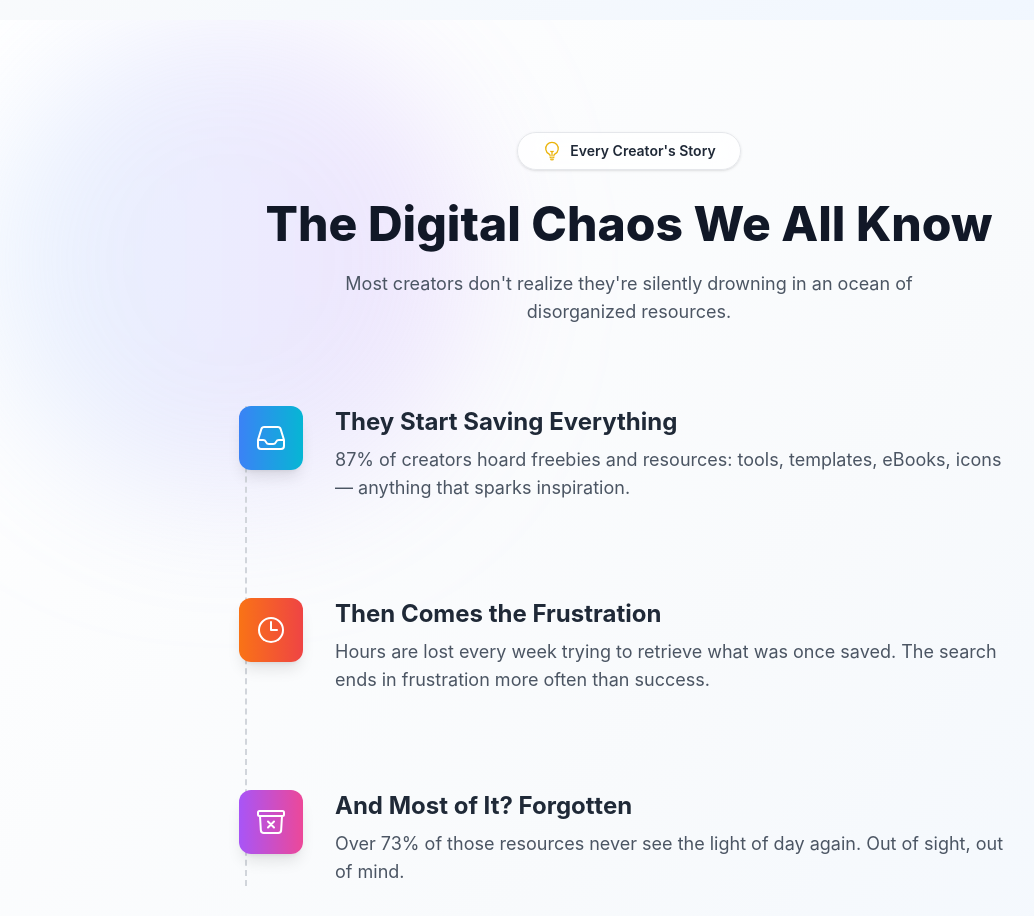
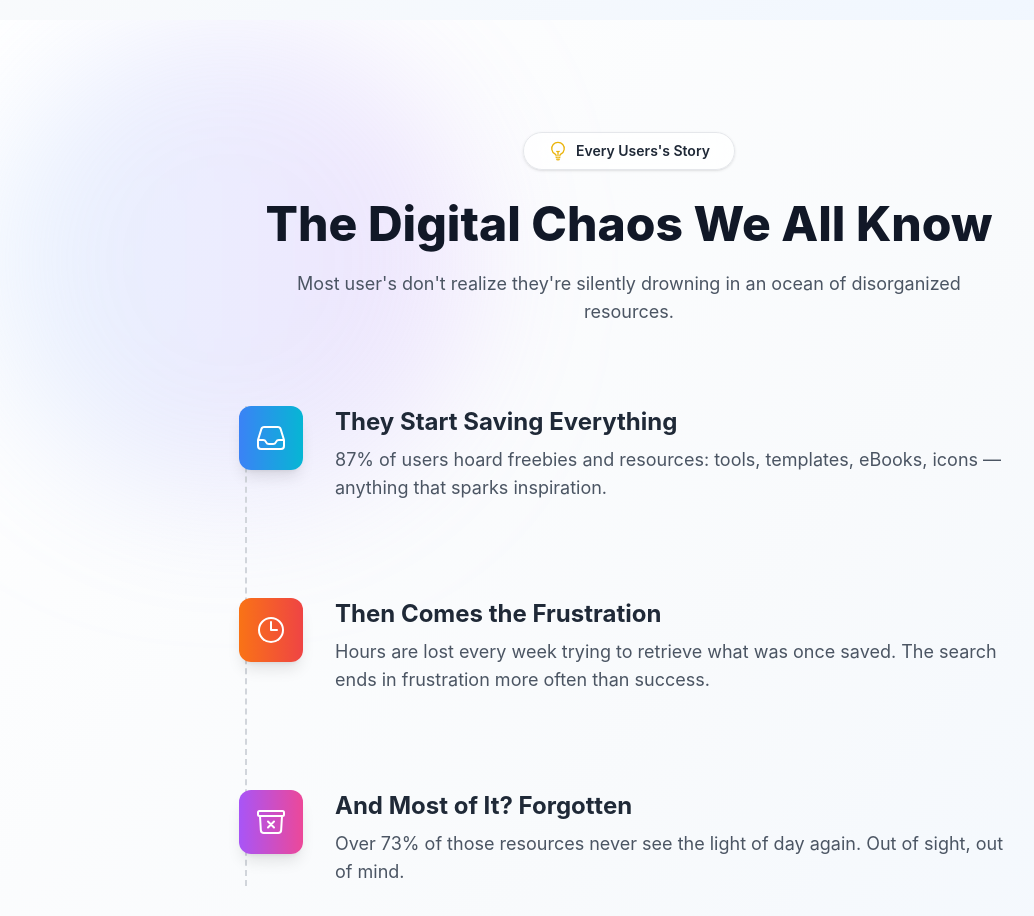
Before and after one commit to nafri-dev/Freebeez.dev, a React (Vite) app in the folder Frontend/: page / in a window 1280 px wide. Shown: the part 1520-2436 px from the top of the page, without its empty margins (11-1045 px from the left). Built offline with nearby package versions, Linux system fonts and the light colour scheme; no server answers.

Commit message:
Small Typo Correction

```diff
--- a/Frontend/src/components/ProblemSection.jsx
+++ b/Frontend/src/components/ProblemSection.jsx
@@ -24,13 +24,13 @@ const ProblemSection = () => {
         <div className="text-center mb-20">
           <div className="inline-flex items-center px-6 py-2 bg-white/80 backdrop-blur-md border border-gray-200 text-gray-800 text-sm font-semibold rounded-full shadow">
             <LightBulbIcon className="w-5 h-5 text-yellow-500 mr-2" />
-            Every Creator's Story
+            Every Users's Story
           </div>
           <h2 className="text-5xl font-extrabold mt-6 mb-4 text-gray-900 leading-tight">
             The Digital Chaos We All Know
           </h2>
           <p className="text-lg text-gray-600 max-w-2xl mx-auto">
-            Most creators don't realize they're silently drowning in an ocean of disorganized resources.
+            Most user's don't realize they're silently drowning in an ocean of disorganized resources.
           </p>
         </div>
 
@@ -41,7 +41,7 @@ const ProblemSection = () => {
               icon: InboxIcon,
               color: "from-blue-500 to-cyan-500",
               description:
-                "87% of creators hoard freebies and resources: tools, templates, eBooks, icons — anything that sparks inspiration."
+                "87% of users hoard freebies and resources: tools, templates, eBooks, icons — anything that sparks inspiration."
             },
             {
               title: "Then Comes the Frustration",
```
